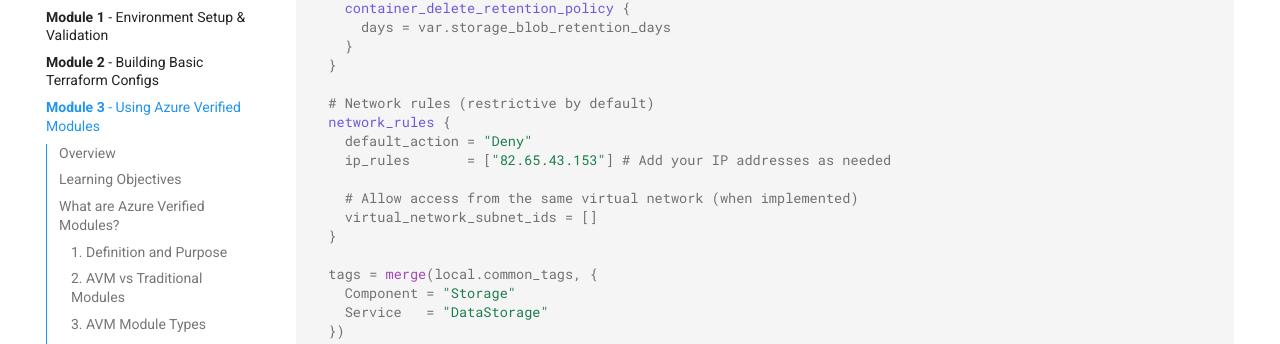
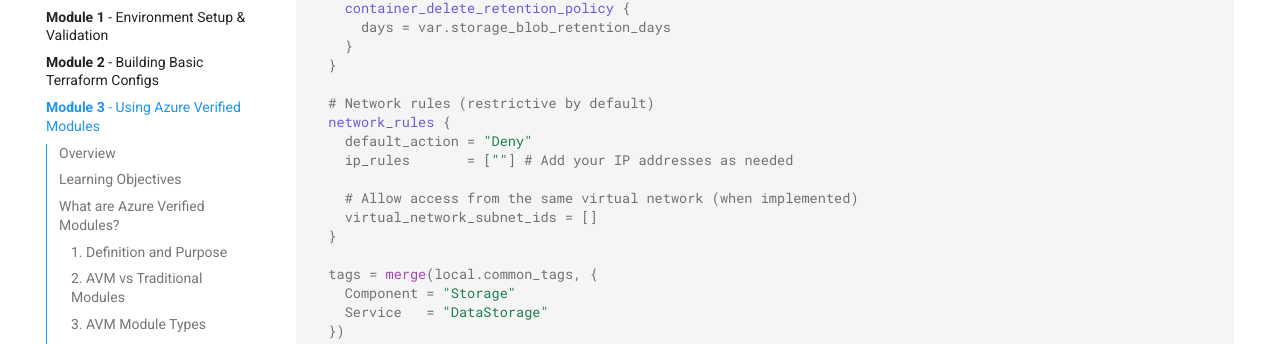
Before and after one commit to lrivallain/ms-alz-workshop, an MkDocs documentation site: the page built from docs/Workshop-2-Practical-IaC-Terraform-Azure-Modules/content/03-azure-verified-modules.md, in a window 1280 px wide and 900 px high, scrolled down 11834 px. Shown: the part 109-453 px from the top of the window. Built offline with MkDocs 1.6.1 and Material for MkDocs 9.7.7, drawn with Linux system fonts in a browser that asks for light colours.

Commit message:
Remove my IP address from workbook

```diff
--- a/docs/Workshop-2-Practical-IaC-Terraform-Azure-Modules/content/03-azure-verified-modules.md
+++ b/docs/Workshop-2-Practical-IaC-Terraform-Azure-Modules/content/03-azure-verified-modules.md
@@ -775,7 +775,7 @@ resource "azurerm_storage_account" "main" {
   # Network rules (restrictive by default)
   network_rules {
     default_action = "Deny"
-    ip_rules       = ["82.65.43.153"] # Add your IP addresses as needed
+    ip_rules       = [""] # Add your IP addresses as needed
 
     # Allow access from the same virtual network (when implemented)
     virtual_network_subnet_ids = []
@@ -834,7 +834,7 @@ resource "azurerm_storage_account" "main" {
       network_rules = {
         bypass                     = ["AzureServices"]
         default_action             = "Deny"
-        ip_rules                   = ["82.65.43.153"]
+        ip_rules                   = [""] # Add your IP addresses
         virtual_network_subnet_ids = []
       }
 
```
